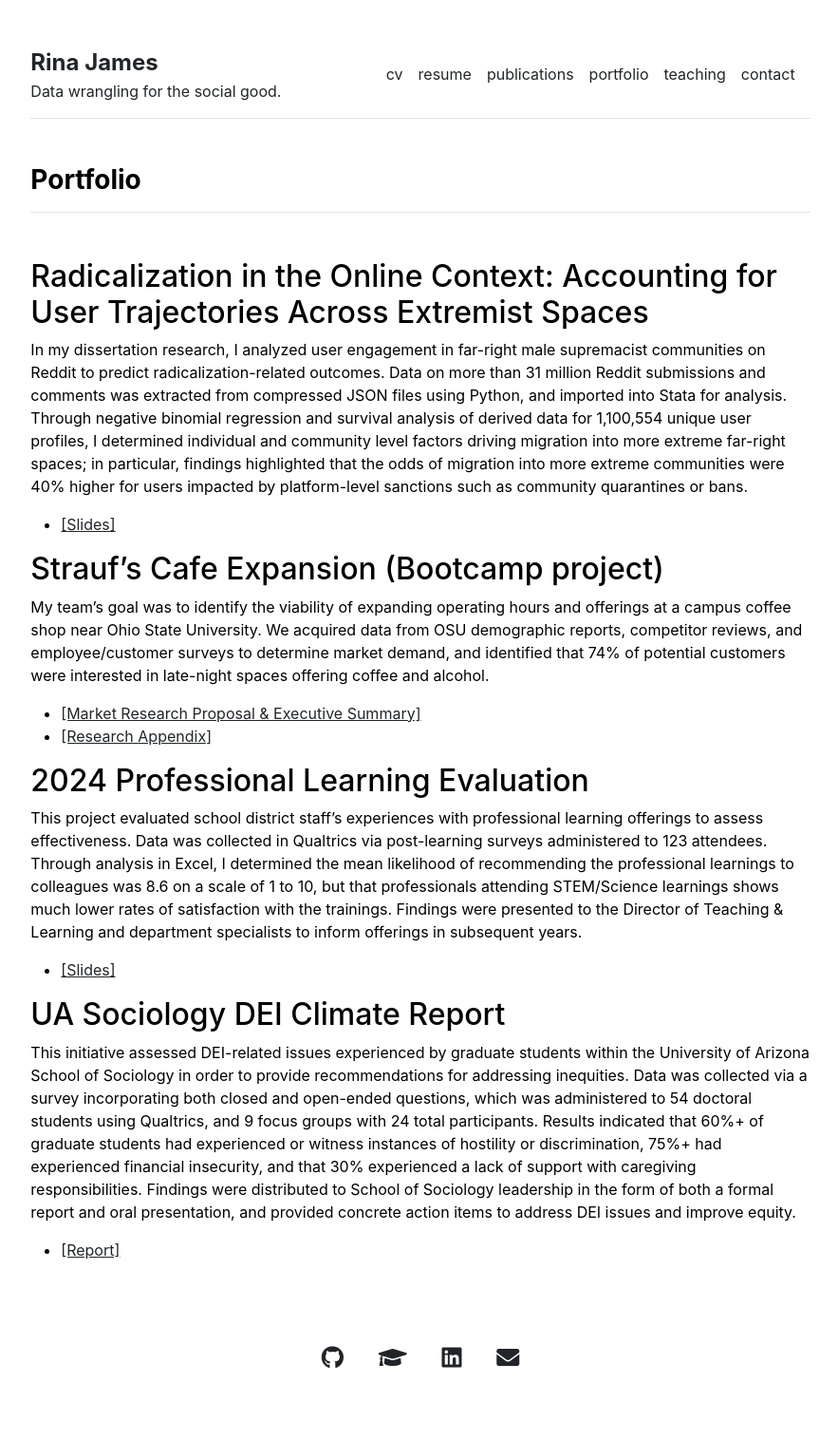
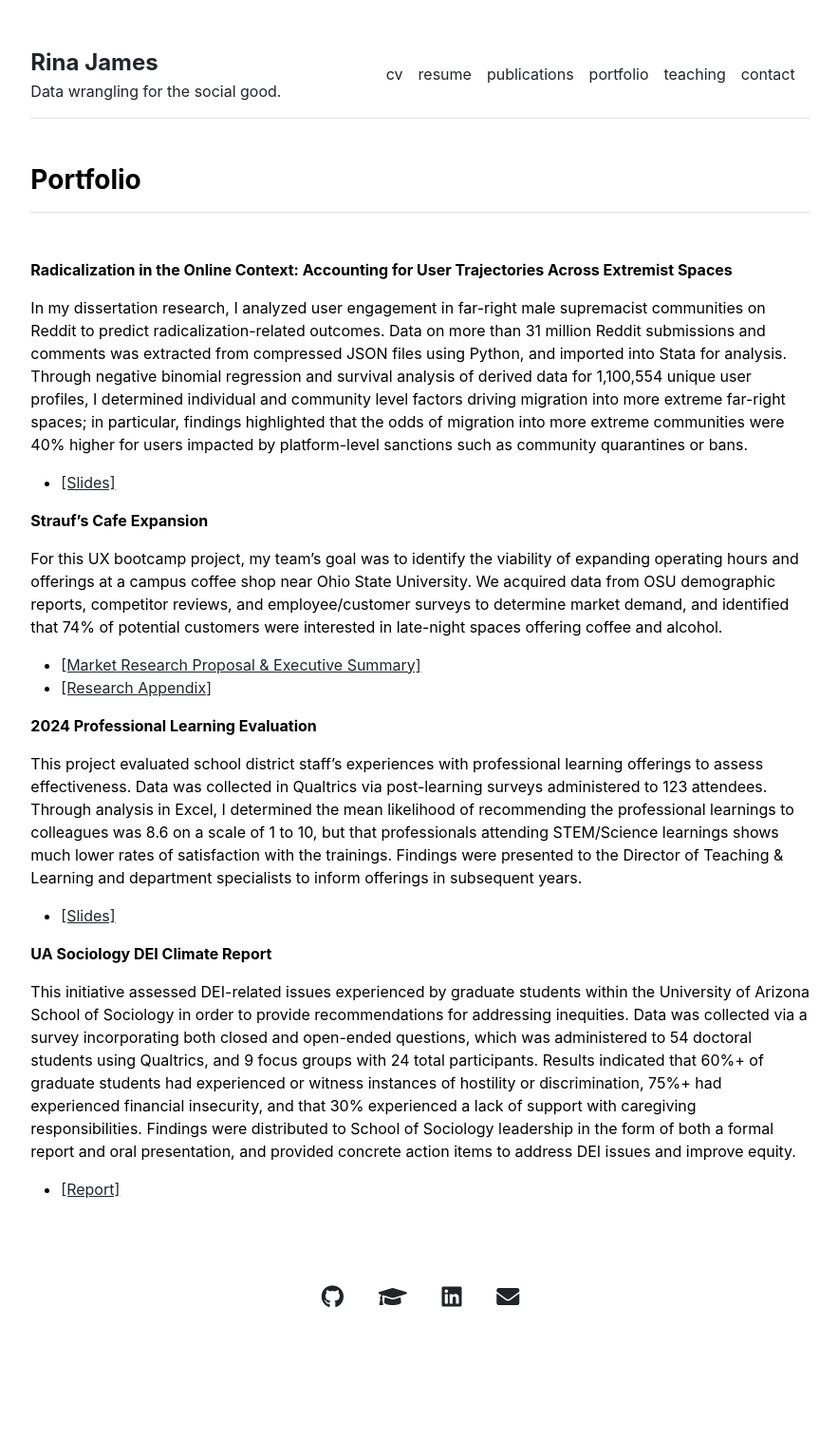
Before and after one commit to rinajames/rinajames.github.io, a Jekyll site: the page built from portfolio.md, in a window 1280 px wide. Shown: the whole page at 95% size, without its empty margins (197-1080 px from the left). Built offline with Jekyll 4.4.1, drawn with Linux system fonts in a browser that asks for light colours; after the commit the page ends 1452 px from its top, so only the background shows below that.

Commit message:
Update portfolio.md

```diff
--- a/portfolio.md
+++ b/portfolio.md
@@ -3,23 +3,23 @@ layout: page
 title: "Portfolio"
 ---
 
-## Radicalization in the Online Context: Accounting for User Trajectories Across Extremist Spaces
+**Radicalization in the Online Context: Accounting for User Trajectories Across Extremist Spaces**
 
 In my dissertation research, I analyzed user engagement in far-right male supremacist communities on Reddit to predict radicalization-related outcomes. Data on more than 31 million Reddit submissions and comments was extracted from compressed JSON files using Python, and imported into Stata for analysis. Through negative binomial regression and survival analysis of derived data for 1,100,554 unique user profiles, I determined individual and community level factors driving migration into more extreme far-right spaces; in particular, findings highlighted that the odds of migration into more extreme communities were 40% higher for users impacted by platform-level sanctions such as community quarantines or bans.
 - [[Slides]](/documents/DI_slides.pdf)
 
-## Strauf's Cafe Expansion (Bootcamp project)
+**Strauf's Cafe Expansion**
 
-My team’s goal was to identify the viability of expanding operating hours and offerings at a campus coffee shop near Ohio State University. We acquired data from OSU demographic reports, competitor reviews, and employee/customer surveys to determine market demand, and identified that 74% of potential customers were interested in late-night spaces offering coffee and alcohol.
+For this UX bootcamp project, my team’s goal was to identify the viability of expanding operating hours and offerings at a campus coffee shop near Ohio State University. We acquired data from OSU demographic reports, competitor reviews, and employee/customer surveys to determine market demand, and identified that 74% of potential customers were interested in late-night spaces offering coffee and alcohol.
 - [[Market Research Proposal & Executive Summary]](/documents/Straufs_revised.pdf)
 - [[Research Appendix]](/documents/Straufs_appendix.pdf)
 
-## 2024 Professional Learning Evaluation
+**2024 Professional Learning Evaluation**
 
 This project evaluated school district staff’s experiences with professional learning offerings to assess effectiveness. Data was collected in Qualtrics via post-learning surveys administered to 123 attendees. Through analysis in Excel, I determined the mean likelihood of recommending the professional learnings to colleagues was 8.6 on a scale of 1 to 10, but that professionals attending STEM/Science learnings shows much lower rates of satisfaction with the trainings. Findings were presented to the Director of Teaching & Learning and department specialists to inform offerings in subsequent years.
 - [[Slides]](/documents/Evaluation_slides.pdf)
 
-## UA Sociology DEI Climate Report
+**UA Sociology DEI Climate Report**
 
 This initiative assessed DEI-related issues experienced by graduate students within the University of Arizona School of Sociology in order to provide recommendations for addressing inequities. Data was collected via a survey incorporating both closed and open-ended questions, which was administered to 54 doctoral students using Qualtrics, and 9 focus groups with 24 total participants. Results indicated that 60%+ of graduate students had experienced or witness instances of hostility or discrimination, 75%+ had experienced financial insecurity, and that 30% experienced a lack of support with caregiving responsibilities. Findings were distributed to School of Sociology leadership in the form of both a formal report and oral presentation, and provided concrete action items to address DEI issues and improve equity.
 - [[Report]](/documents/Climate_report.pdf)
```
